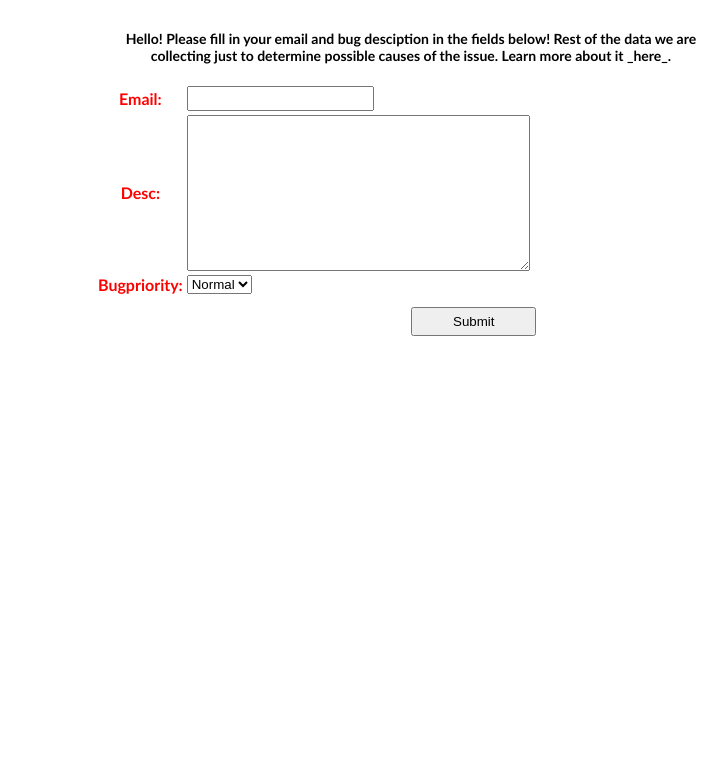
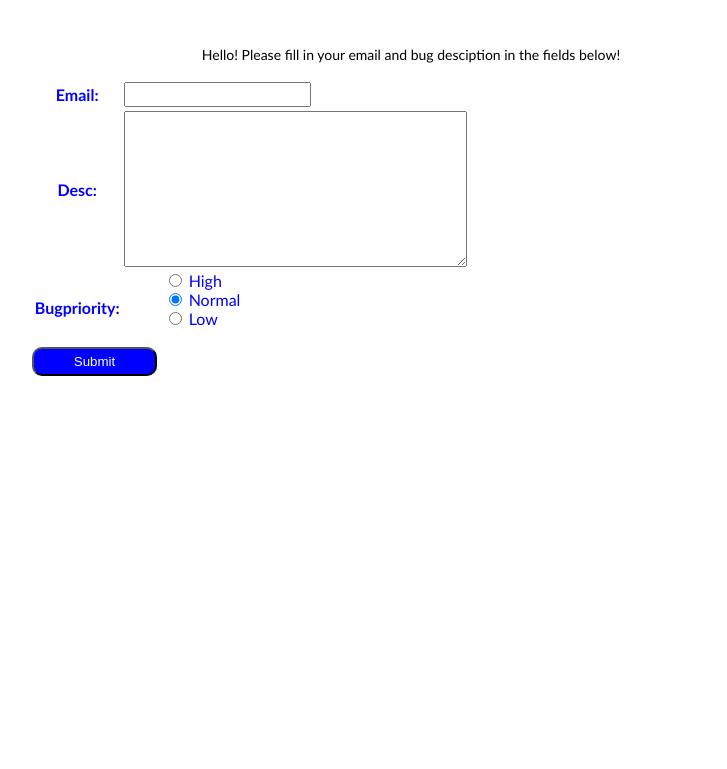
Before and after one commit to Niharika29/bugtracker, a Django app: template bugtracker/templates/data.html in a window 1280 px wide. Shown: the top 769 px of the page, without its empty margins (229-956 px from the left). Run offline with Django 3.2, Linux system fonts and the light colour scheme; the template is opened without the code that fills it: values that come from a table or form of the project are taken from there, others are empty.

Commit message:
Styling changes; hide some fields

```diff
--- a/bugtracker/bugform/forms.py
+++ b/bugtracker/bugform/forms.py
@@ -19,8 +19,10 @@ class BugForm(ModelForm):
 			'timezone':forms.HiddenInput(),
 			'ip':forms.HiddenInput(),
 			'netspeed':forms.HiddenInput(),
-			'desc':forms.Textarea
+			'desc':forms.Textarea,
+			'bugpriority':forms.RadioSelect()
 			}
+
 
 class AdminForm(ModelForm):
 	class Meta:
--- a/bugtracker/static/css/form.css
+++ b/bugtracker/static/css/form.css
@@ -1,6 +1,7 @@
 body {
 	font-size: 14px;
 	font-family: "Calibri", sans-serif;
+	font-weight: 200;
 }
 
 input {
@@ -8,16 +9,32 @@ input {
 }
 
 #container {
-	width: 50%;
+	width: 60%;
 	margin: 30px auto;
 }
 
+#header {
+	font-size: 14px;
+	padding: 16px;
+}
+
 label {
-	color: red;
+	color: blue;
 	padding: 10px auto;
 }
 
 input[type=submit] {
 	padding: 5px 40px;
-	margin: 10px 50%;
+	color:white;
+	background:blue;
+	border-radius: 10px;
 }
+
+ul {
+	list-style:none;
+}
+
+input[type=radio] {
+	display: inline;
+	position: relative;
+}
--- a/bugtracker/templates/data.html
+++ b/bugtracker/templates/data.html
@@ -4,7 +4,7 @@
 	<script src="http://code.jquery.com/jquery-latest.min.js" type="text/javascript"></script>
 	<body>
 		<div id="container">
-		<h4><center>Hello! Please fill in your email and bug desciption in the fields below! Rest of the data we are collecting just to determine possible causes of the issue. Learn more about it _here_.</center></h4>
+		<div id="header"><center>Hello! Please fill in your email and bug desciption in the fields below!</center></div>
 		<form id="bug-form" action = "" method = "POST">
 		{% csrf_token %}
 		<table id='bugreptable'>
```
